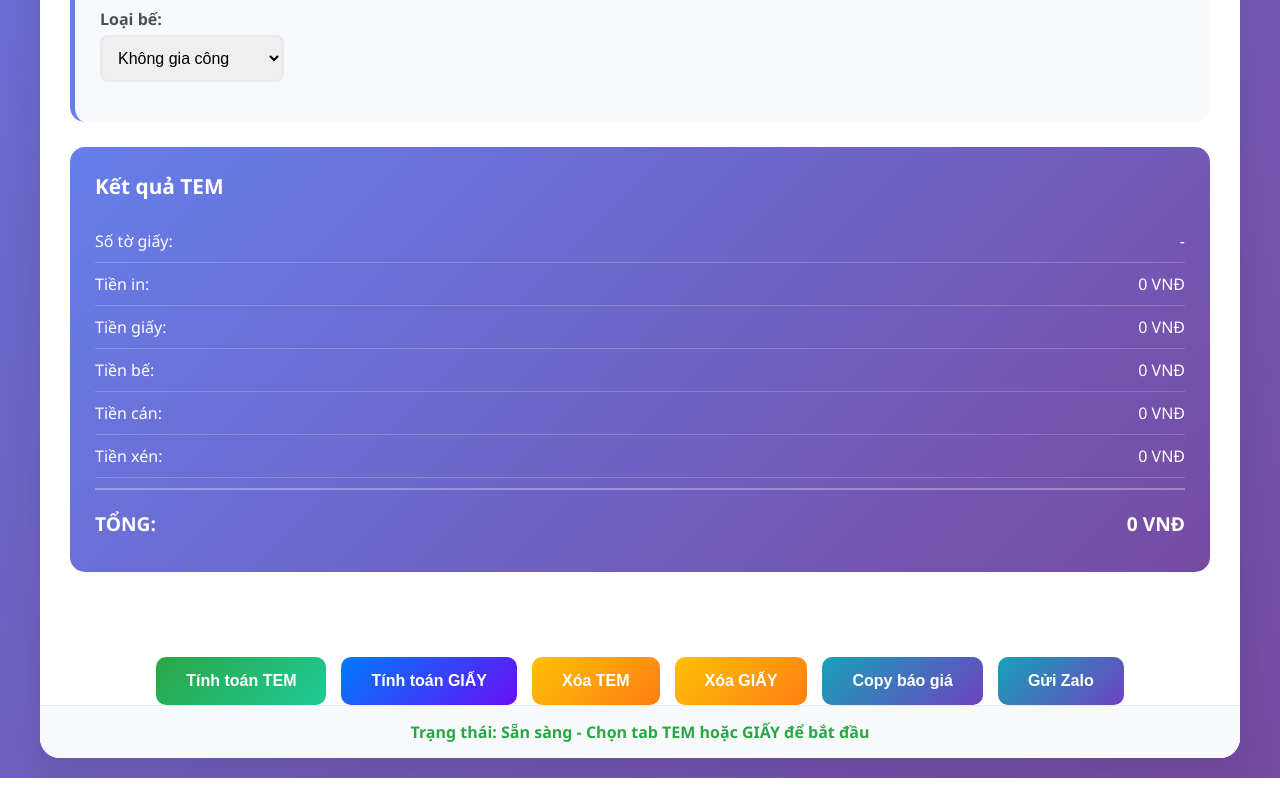
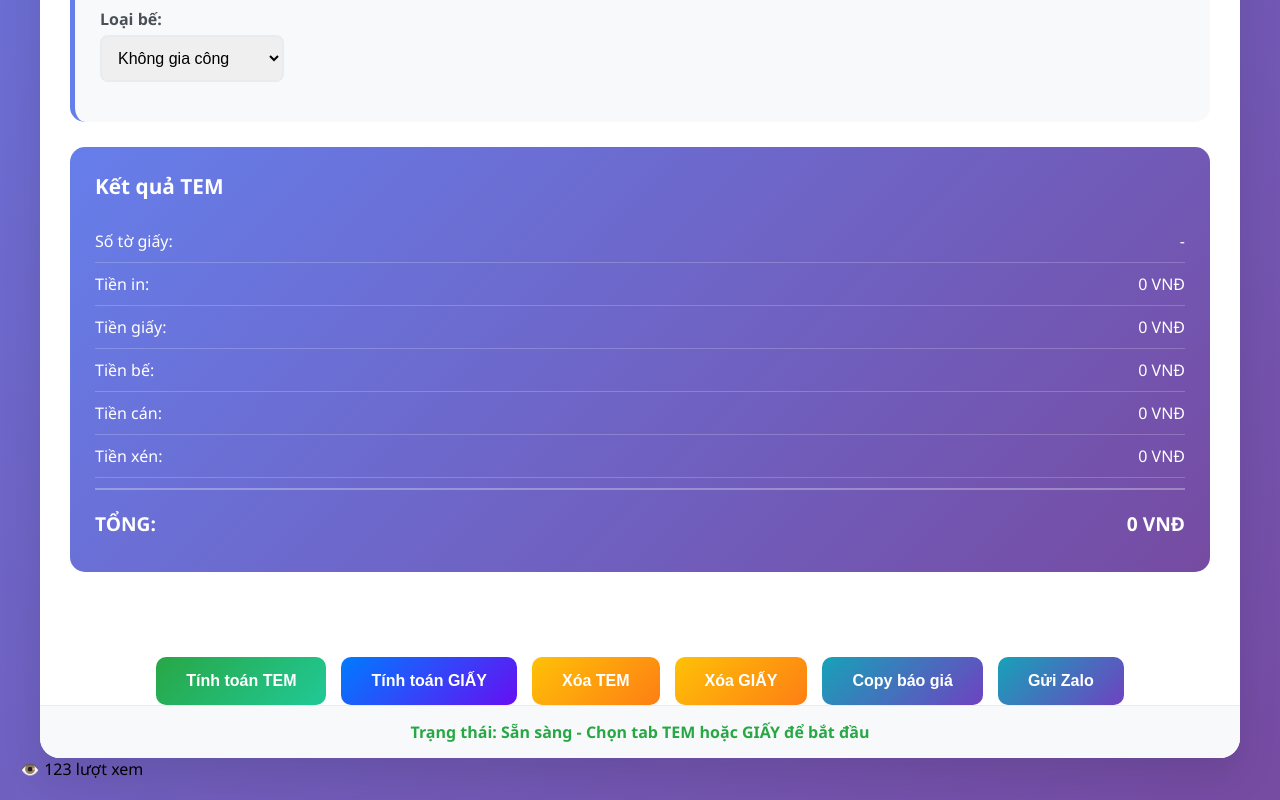
Before and after one commit to inbadinh/baogia, a plain HTML site: page index.html in a window 1280 px wide. Shown: the part 1025-1825 px from the top of the page. Before the commit the page ends 1803 px from the top, so only its background shows below. Drawn offline with Linux system fonts and the light colour scheme.

Commit message:
index.html

```diff
--- a/index.html
+++ b/index.html
@@ -1304,4 +1304,5 @@
         });
     </script>
 </body>
+<div class="visitor-counter inline"> <span class="counter-icon">👁️</span> <span class="counter-number">123</span> <span class="counter-label">lượt xem</span> </div>
 </html>
```
